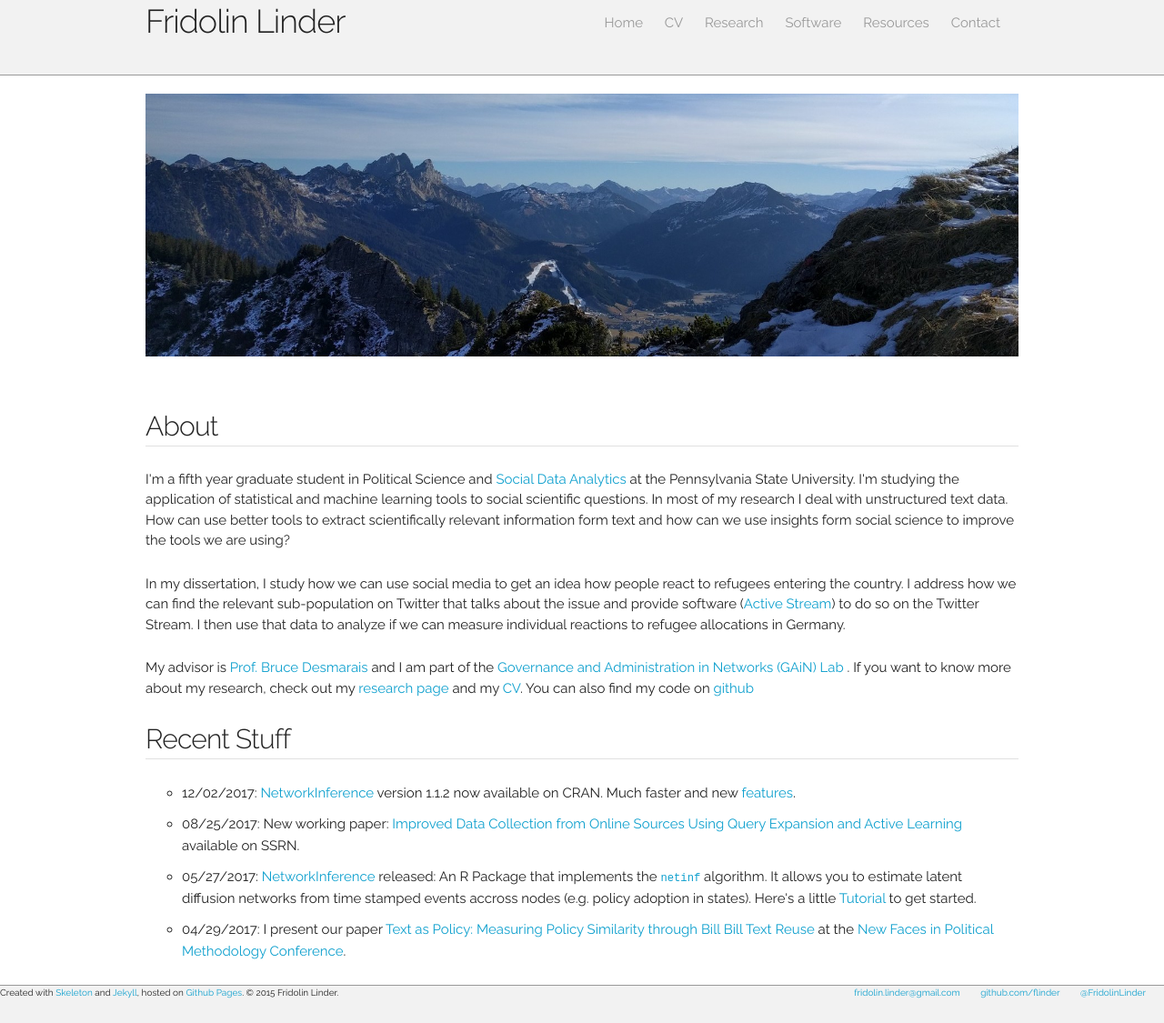
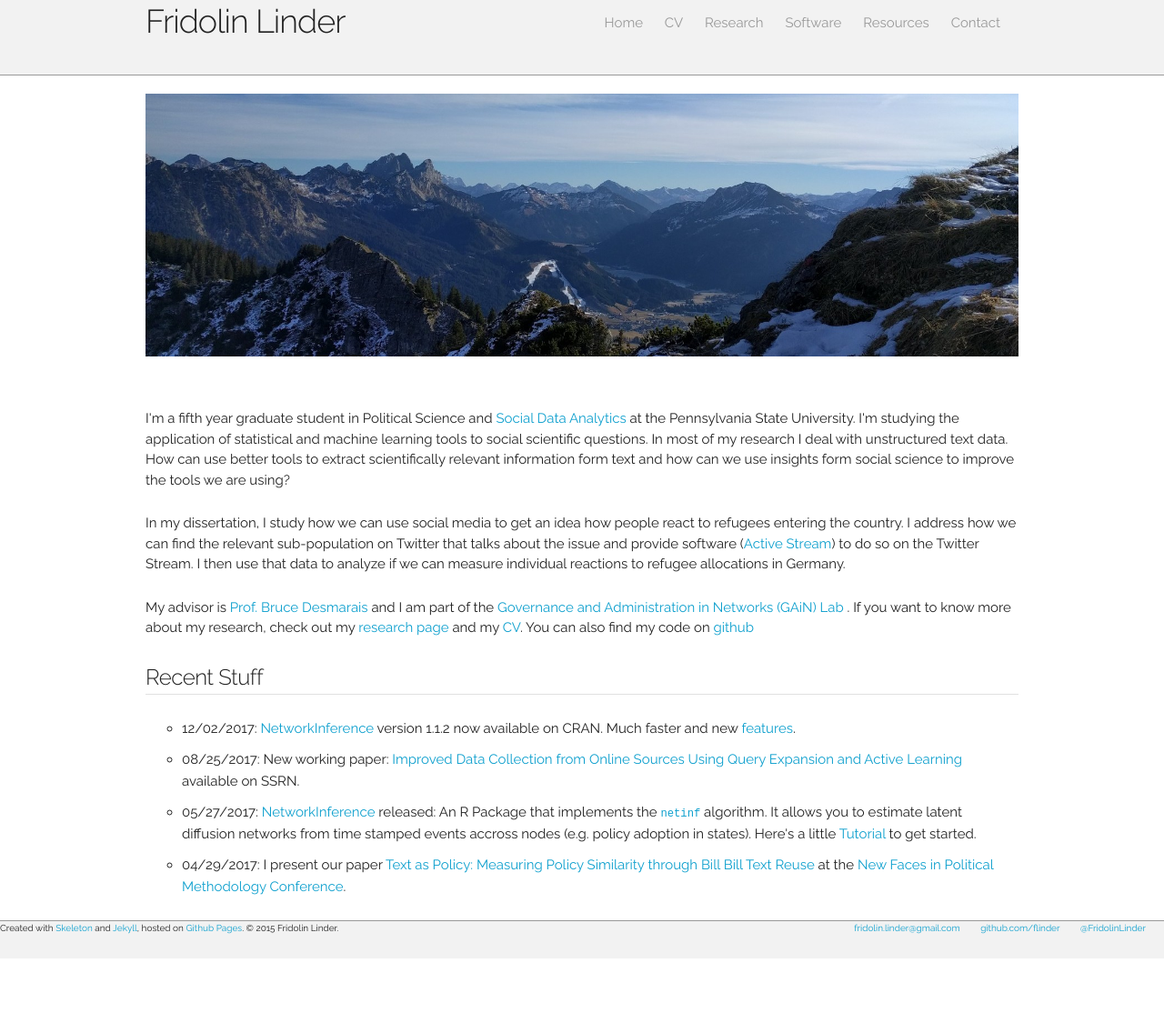
Before and after one commit to flinder/flinder.github.io, a Jekyll site: the page built from index.html, in a window 1280 px wide. Shown: the whole page at 91% size. Built offline with Jekyll 4.4.1, drawn with Linux system fonts in a browser that asks for light colours; after the commit the page ends 1054 px from its top, so only the background shows below that.

Commit message:
homepage layout

```diff
--- a/index.html
+++ b/index.html
@@ -8,7 +8,6 @@ title: Fridolin Linder
 </div>
 
 <div id="welcome" class="twelve columns" >
-    <h4>About</h4><hr/>
     <p>I'm a fifth year graduate student in Political Science and <a
         href="http://bdss.psu.edu/education">Social Data Analytics</a> at the
     Pennsylvania State University. I'm studying the application of statistical
@@ -27,7 +26,7 @@ title: Fridolin Linder
 
     <p>My advisor is <a href="http://brucedesmarais.com/index.html">Prof. Bruce Desmarais</a> and I am part of the <a href="http://brucedesmarais.com/lab.html">Governance and Administration in Networks (GAiN) Lab </a>. If you want to know more about my research, check out my <a href="/research.html">research page</a> and my <a href="/cv/index.html">CV</a>. You can also find my code on <a href="https://github.com/flinder">github</a></p>
 
-    <h4>Recent Stuff</h4><hr/>
+    <h5>Recent Stuff</h5><hr/>
 
     <ul>
         <li>12/02/2017: <a href="https://github.com/desmarais-lab/NetworkInference>NetworkInference">NetworkInference</a> version 1.1.2 now available on CRAN. Much faster and new <a href="https://github.com/desmarais-lab/NetworkInference/releases">features</a>.
```
